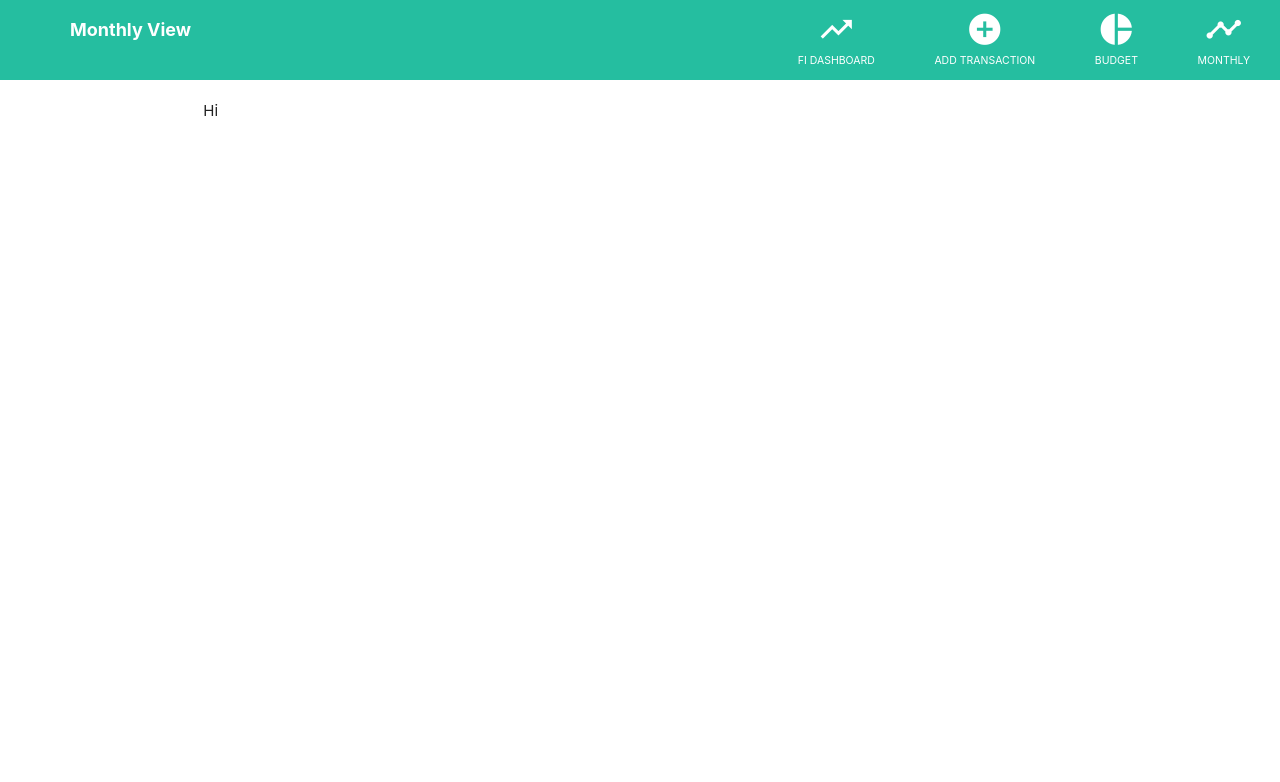
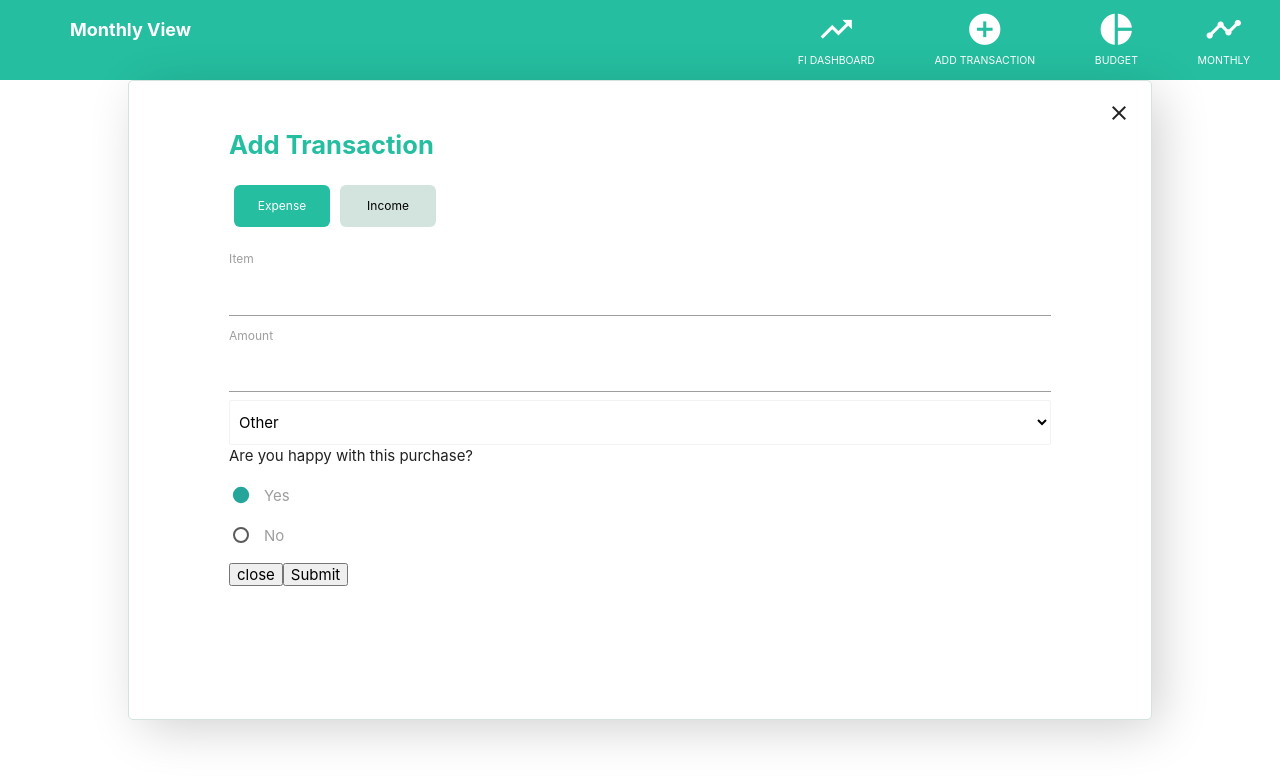
Before and after one commit to christinebonk/final-project, a React (Create React App) app in the folder client/: page /monthly in a window 1280 px wide. Shown: the top 782 px of the page. Built offline with nearby package versions, Linux system fonts and the light colour scheme; no server answers.

Commit message:
create single select style

```diff
--- a/client/public/app-style/_budget.scss
+++ b/client/public/app-style/_budget.scss
@@ -10,6 +10,7 @@
 			color: $primary;
 		}
 }
+
 
 input[readonly].budget-input {
     border-bottom: none !important;
--- a/client/public/app-style/_transaction.scss
+++ b/client/public/app-style/_transaction.scss
@@ -5,9 +5,25 @@
   left: 10%;
   right: 10%;
   bottom: 10%;
-  border: 1px solid black;
+  border: 1px solid $background;
   z-index:4;
+  padding: 50px 100px;
+  border-radius: 5px;
+  box-shadow: 10px 10px 52px -4px rgba(0,0,0,0.2);
+
+    h2 {
+      margin-top: 0;
+    }
 }
+
+.close-icon {
+  position: absolute;
+  top: 0;
+  right: 0;
+  padding: 20px;
+  cursor: pointer;
+}
+
 
 .display-block {
   display: block;
@@ -24,3 +40,36 @@
 input#show {
   display: block;
 }
+
+.single-select {
+  display: flex;
+}
+
+.single-select .selection {
+  margin-bottom: 1em;
+}
+
+.single-select .selection label {
+  display: inline-block;
+  width:8em;
+  background-color: $background;
+  border-radius: 6px;
+  padding: 1em;
+  cursor: pointer;
+  margin: 5px;
+  text-align: center;
+  color: black;
+}
+
+.single-select .selection label:hover {
+  background-color: $secondary;
+}
+
+.single-select .selection input[type=radio] {
+  display: none;
+}
+
+.single-select .selection input[type=radio]:checked ~ label {
+  background-color: $secondary;
+  color: white;
+}
--- a/client/public/app-style/style.css
+++ b/client/public/app-style/style.css
@@ -144,8 +144,20 @@
   left: 10%;
   right: 10%;
   bottom: 10%;
-  border: 1px solid black;
-  z-index: 4; }
+  border: 1px solid #D3E3DD;
+  z-index: 4;
+  padding: 50px 100px;
+  border-radius: 5px;
+  box-shadow: 10px 10px 52px -4px rgba(0, 0, 0, 0.2); }
+  .modal-main h2 {
+    margin-top: 0; }
+
+.close-icon {
+  position: absolute;
+  top: 0;
+  right: 0;
+  padding: 20px;
+  cursor: pointer; }
 
 .display-block {
   display: block; }
@@ -158,6 +170,33 @@
 
 input#show {
   display: block; }
+
+.single-select {
+  display: flex; }
+
+.single-select .selection {
+  margin-bottom: 1em; }
+
+.single-select .selection label {
+  display: inline-block;
+  width: 8em;
+  background-color: #D3E3DD;
+  border-radius: 6px;
+  padding: 1em;
+  cursor: pointer;
+  margin: 5px;
+  text-align: center;
+  color: black; }
+
+.single-select .selection label:hover {
+  background-color: #25BEA0; }
+
+.single-select .selection input[type=radio] {
+  display: none; }
+
+.single-select .selection input[type=radio]:checked ~ label {
+  background-color: #25BEA0;
+  color: white; }
 
 .nav-bar ul {
   display: flex;
@@ -205,4 +244,185 @@
   background: #FACC43;
   width: 100%; }
 
+html {
+  line-height: 1.15;
+  -ms-text-size-adjust: 100%;
+  -webkit-text-size-adjust: 100%; }
+
+body {
+  margin: 0; }
+
+article, aside, footer, header, nav, section {
+  display: block; }
+
+h1 {
+  font-size: 2em;
+  margin: .67em 0; }
+
+figcaption, figure, main {
+  display: block; }
+
+figure {
+  margin: 1em 40px; }
+
+hr {
+  box-sizing: content-box;
+  height: 0;
+  overflow: visible; }
+
+pre {
+  font-family: monospace,monospace;
+  font-size: 1em; }
+
+a {
+  background-color: transparent;
+  -webkit-text-decoration-skip: objects; }
+
+abbr[title] {
+  border-bottom: none;
+  text-decoration: underline;
+  text-decoration: underline dotted; }
+
+b, strong {
+  font-weight: inherit; }
+
+b, strong {
+  font-weight: bolder; }
+
+code, kbd, samp {
+  font-family: monospace,monospace;
+  font-size: 1em; }
+
+dfn {
+  font-style: italic; }
+
+mark {
+  background-color: #ff0;
+  color: #000; }
+
+small {
+  font-size: 80%; }
+
+sub, sup {
+  font-size: 75%;
+  line-height: 0;
+  position: relative;
+  vertical-align: baseline; }
+
+sub {
+  bottom: -.25em; }
+
+sup {
+  top: -.5em; }
+
+audio, video {
+  display: inline-block; }
+
+audio:not([controls]) {
+  display: none;
+  height: 0; }
+
+img {
+  border-style: none; }
+
+svg:not(:root) {
+  overflow: hidden; }
+
+button, input, optgroup, select, textarea {
+  font-family: sans-serif;
+  font-size: 100%;
+  line-height: 1.15;
+  margin: 0; }
+
+button, input {
+  overflow: visible; }
+
+button, select {
+  text-transform: none; }
+
+button, html [type=button], [type=reset], [type=submit] {
+  -webkit-appearance: button; }
+
+button::-moz-focus-inner, [type=button]::-moz-focus-inner, [type=reset]::-moz-focus-inner, [type=submit]::-moz-focus-inner {
+  border-style: none;
+  padding: 0; }
+
+button:-moz-focusring, [type=button]:-moz-focusring, [type=reset]:-moz-focusring, [type=submit]:-moz-focusring {
+  outline: 1px dotted ButtonText; }
+
+fieldset {
+  padding: .35em .75em .625em; }
+
+legend {
+  box-sizing: border-box;
+  color: inherit;
+  display: table;
+  max-width: 100%;
+  padding: 0;
+  white-space: normal; }
+
+progress {
+  display: inline-block;
+  vertical-align: baseline; }
+
+textarea {
+  overflow: auto; }
+
+[type=checkbox], [type=radio] {
+  box-sizing: border-box;
+  padding: 0; }
+
+[type=number]::-webkit-inner-spin-button, [type=number]::-webkit-outer-spin-button {
+  height: auto; }
+
+[type=search] {
+  -webkit-appearance: textfield;
+  outline-offset: -2px; }
+
+[type=search]::-webkit-search-cancel-button, [type=search]::-webkit-search-decoration {
+  -webkit-appearance: none; }
+
+::-webkit-file-upload-button {
+  -webkit-appearance: button;
+  font: inherit; }
+
+details, menu {
+  display: block; }
+
+summary {
+  display: list-item; }
+
+canvas {
+  display: inline-block; }
+
+template {
+  display: none; }
+
+[hidden] {
+  display: none; }
+
+.clearfix:after {
+  visibility: hidden;
+  display: block;
+  font-size: 0;
+  content: " ";
+  clear: both;
+  height: 0; }
+
+* {
+  -moz-box-sizing: border-box;
+  -webkit-box-sizing: border-box;
+  box-sizing: border-box; }
+
+.visually-hidden {
+  position: absolute !important;
+  clip: rect(1px 1px 1px 1px);
+  /* IE6, IE7 */
+  clip: rect(1px, 1px, 1px, 1px);
+  padding: 0 !important;
+  border: 0 !important;
+  height: 1px !important;
+  width: 1px !important;
+  overflow: hidden; }
+
 /*# sourceMappingURL=style.css.map */
--- a/client/src/components/Modal/Modal.js
+++ b/client/src/components/Modal/Modal.js
@@ -64,20 +64,20 @@
 	  	return (
 	    <div className={showHideClassName}>
 	      <section className="modal-main">
+	      <i onClick={this.props.handleClose} className="close-icon material-icons">close</i>
+	      <h2>Add Transaction</h2>
 	      	<form>
-	      		<div className="modal-input">
-	      			<p>
-				      <label>
-				        <input name="type" type="radio" value="expense" defaultChecked />
-				        <span>Expense</span>
-				      </label>
-				    </p>
-				    <p>
-				      <label>
-				        <input name="type" type="radio" value="income"  />
-				        <span>Income</span>
-				      </label>
-				    </p>
+	      		<div className="clearfix type-input modal-input">
+					<div className="single-select">
+					  <div className="selection">
+					    <input id="expense" name="type" type="radio" defaultChecked/>
+					    <label htmlFor="expense">Expense</label>
+					  </div>
+				  <div className="selection">
+				    <input id="income" name="type" type="radio" />
+				    <label htmlFor="income">Income</label>
+				  </div>
+				</div>
 	      		</div>
 		        <div className="modal-input">
 		        	<label htmlFor="item">Item</label>
--- a/client/src/components/TopBar/TopBar.js
+++ b/client/src/components/TopBar/TopBar.js
@@ -6,7 +6,7 @@
 
 class TopBar extends Component {
 	state = {
-        show: false,
+        show: true,
         categories: []
     }
 
```
Also changed, not shown: client/public/app-style/style.scss (+17 -0 lines), 1 other file (tests, documents, lock files or other folders).
